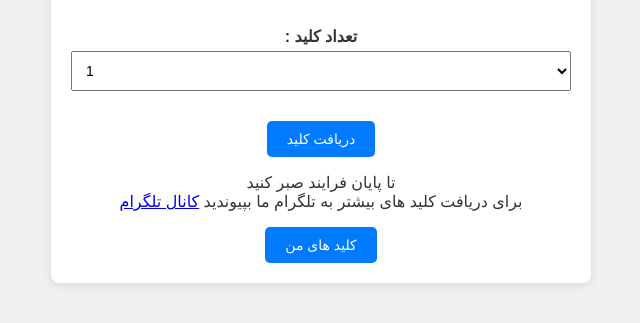
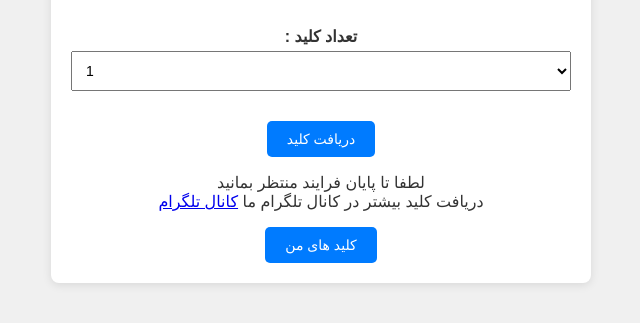
Before and after one commit to Dropland-1/Dropland_1_key_generator, a plain HTML site: page index.html in a window 1280 px wide. Shown: the part 341-664 px from the top of the page, without its empty margins (319-959 px from the left). Drawn offline with Linux system fonts and the light colour scheme.

Commit message:
Update index.html

```diff
--- a/index.html
+++ b/index.html
@@ -50,8 +50,8 @@
         </div>
         <div class="mycodes">
             <p>
-    تا پایان فرایند صبر کنید<br>
-    برای دریافت کلید های بیشتر به تلگرام ما بپیوندید <a href="https://t.me/dropland_1">کانال تلگرام</a>
+                لطفا تا پایان فرایند منتظر بمانید<br>
+                دریافت کلید بیشتر در کانال تلگرام ما <a href="https://t.me/dropland_1">کانال تلگرام</a>
             </p>
             <button id="ShowKeysBtn">کلید های من</button>
             <div id="generatedCodesContainer" style="display:none;">
```
